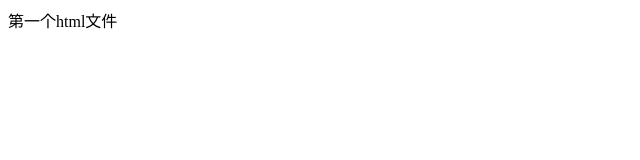
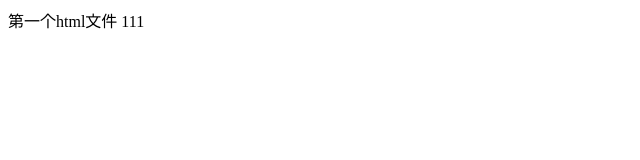
Before and after one commit to it-chenhong/git-demo, a plain HTML site: page index.html in a window 1280 px wide. Shown: the full height of the page, 0-640 px from the left. Drawn offline with Linux system fonts and the light colour scheme.

Commit message:
A程序员第二次提交

```diff
--- a/index.html
+++ b/index.html
@@ -8,8 +8,7 @@
 </head>
 
 <body>
-    第一个html文件
-
+    第一个html文件 111
 </body>
 
 </html>
```
